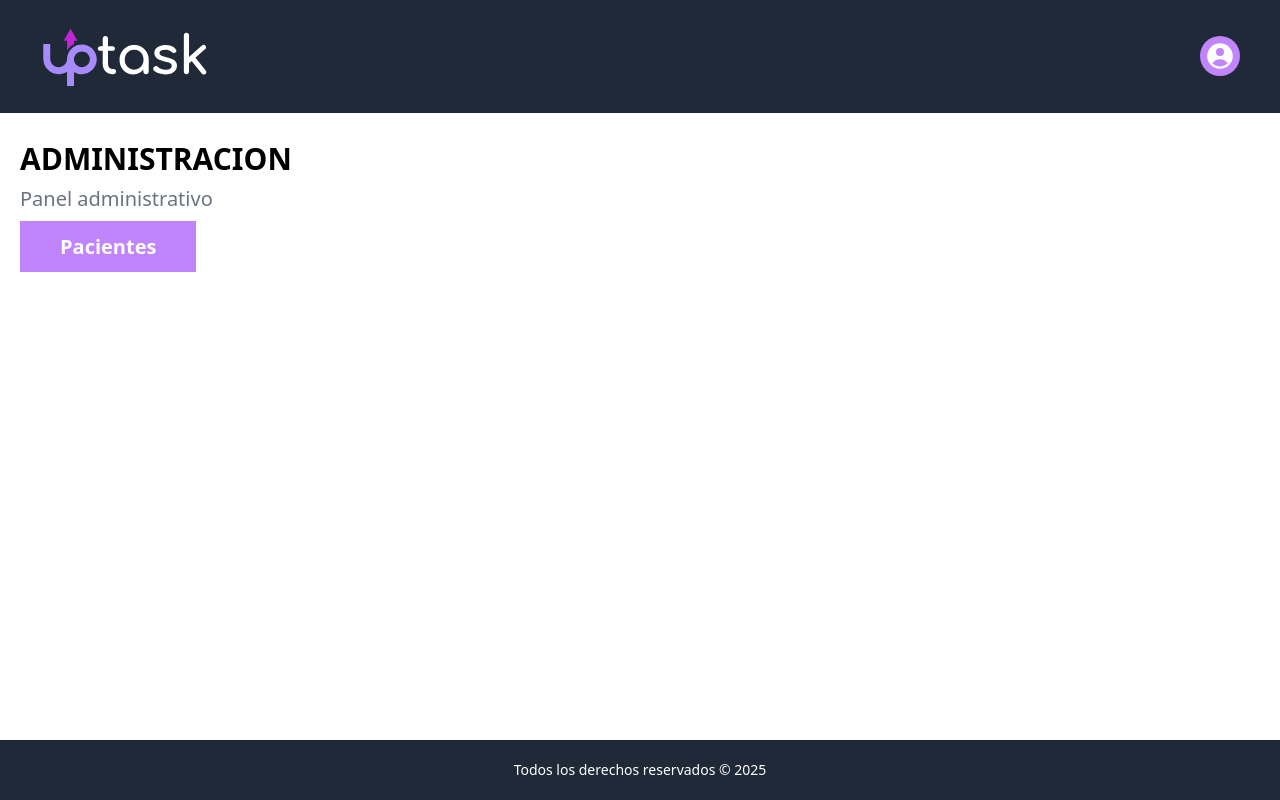
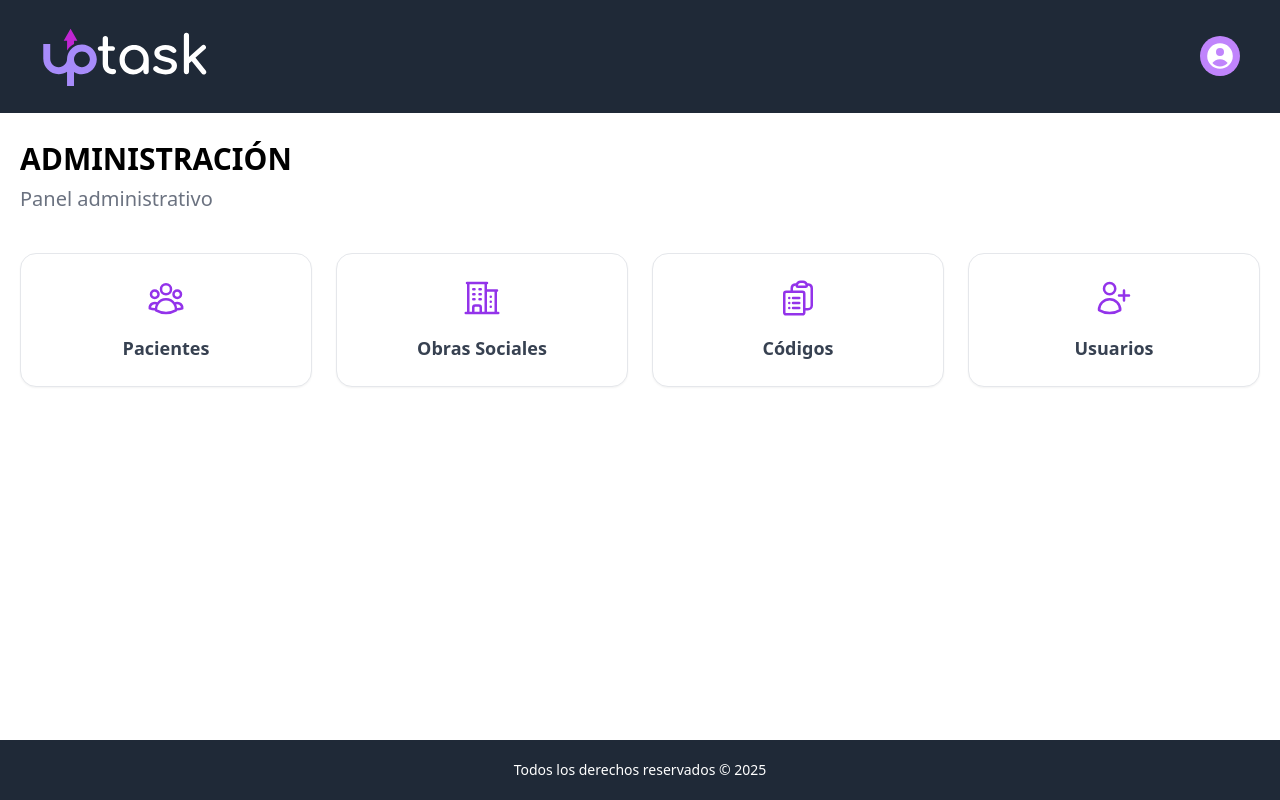
Before and after one commit to francocsanchez/odonto-front, a React app: page / in a window 1280 px wide. Built offline with nearby package versions, Linux system fonts and the light colour scheme; no server answers; the HTML template or start-up script is replaced by a standard one.

Commit message:
Dashboard

```diff
--- a/src/views/DashboardView.tsx
+++ b/src/views/DashboardView.tsx
@@ -1,15 +1,47 @@
 import { Link } from "react-router-dom";
+import { UserGroupIcon, ClipboardDocumentListIcon, UserPlusIcon, BuildingOffice2Icon } from "@heroicons/react/24/outline";
+
 export default function DashboardView() {
+  const sections = [
+    {
+      title: "Pacientes",
+      icon: <UserGroupIcon className="h-10 w-10 text-purple-600" />,
+      to: "/pacientes",
+    },
+    {
+      title: "Obras Sociales",
+      icon: <BuildingOffice2Icon className="h-10 w-10 text-purple-600" />,
+      to: "/obras-sociales",
+    },
+    {
+      title: "Códigos",
+      icon: <ClipboardDocumentListIcon className="h-10 w-10 text-purple-600" />,
+      to: "/codigos",
+    },
+    {
+      title: "Usuarios",
+      icon: <UserPlusIcon className="h-10 w-10 text-purple-600" />,
+      to: "/usuarios",
+    },
+  ];
+
   return (
     <>
-      <h1 className="text-3xl font-black uppercase">Administracion</h1>
-      <p className=" text-xl font-light text-gray-500 mt-2">Panel administrativo</p>
+      <h1 className="text-3xl font-black uppercase">Administración</h1>
+      <p className="text-xl font-light text-gray-500 mt-2">Panel administrativo</p>
 
-      <nav className="my-5">
-        <Link to="/pacientes" className="bg-purple-400 hover:bg-purple-500 transition-colors px-10 py-3 text-white text-xl font-bold cursor-pointer">
-          Pacientes
-        </Link>
-      </nav>
+      <div className="grid grid-cols-1 sm:grid-cols-2 lg:grid-cols-4 gap-6 mt-10">
+        {sections.map((section) => (
+          <Link
+            to={section.to}
+            key={section.title}
+            className="bg-white border border-gray-200 hover:shadow-lg transition-shadow rounded-2xl p-6 flex flex-col items-center text-center shadow-sm group"
+          >
+            <div className="mb-4">{section.icon}</div>
+            <h2 className="text-lg font-semibold text-gray-700 group-hover:text-purple-600">{section.title}</h2>
+          </Link>
+        ))}
+      </div>
     </>
   );
 }
```
